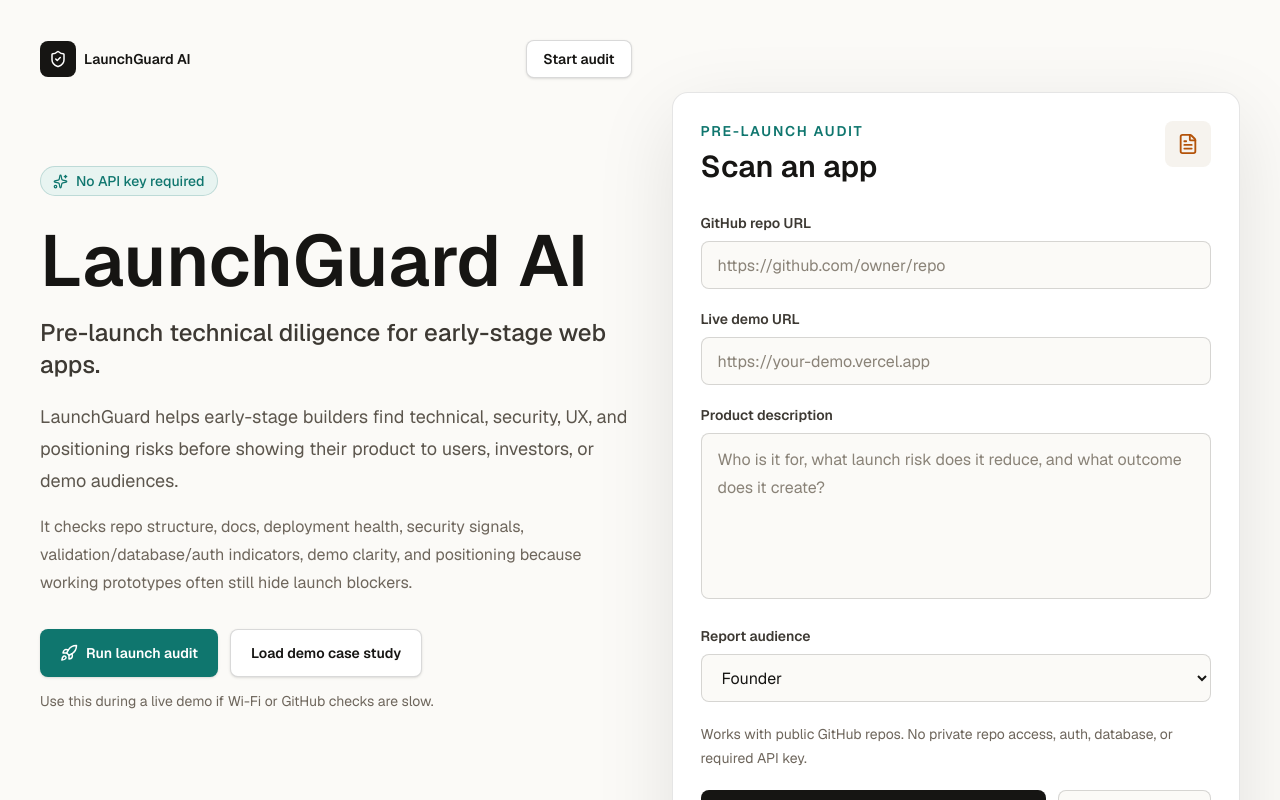
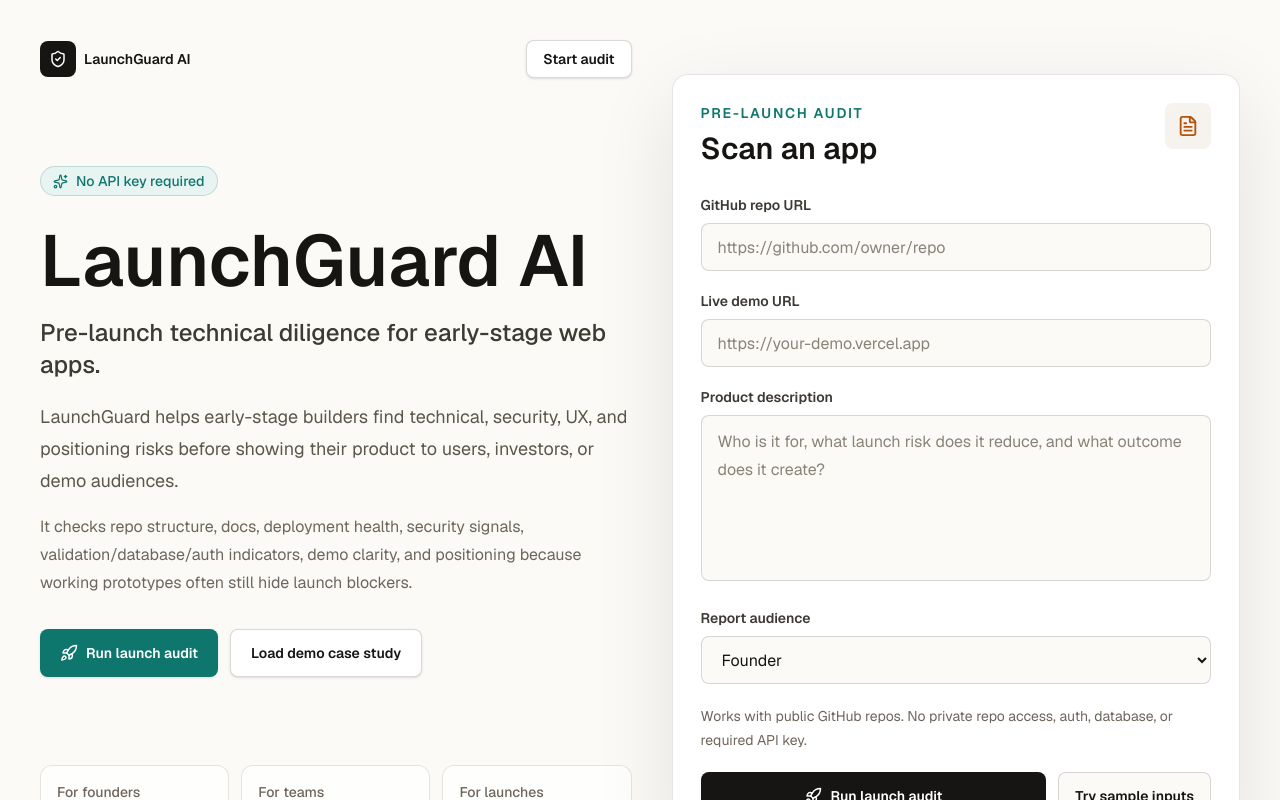
Before and after one commit to AkshajKashyap/launchguard-ai, a Next.js app: page / in a window 1280 px wide. Shown: the top 800 px of the page. Built offline with nearby package versions, Linux system fonts and the light colour scheme.

Commit message:
Refine report section layout

```diff
--- a/src/app/page.tsx
+++ b/src/app/page.tsx
@@ -403,9 +403,6 @@
                     Load demo case study
                   </button>
                 </div>
-                <p className="max-w-md text-sm leading-6 text-[#6e665c]">
-                  Use this during a live demo if Wi-Fi or GitHub checks are slow.
-                </p>
               </div>
             </div>
 
@@ -696,8 +693,7 @@
             </section>
           </div>
 
-          <div className="mt-5 grid gap-5 lg:grid-cols-2 lg:items-start">
-            <div className="space-y-5">
+          <div className="mt-5 space-y-5">
             <section className="rounded-2xl border border-black/10 bg-white p-6 shadow-sm">
               <div className="flex items-center justify-between gap-4">
                 <h2 className="text-2xl font-semibold tracking-normal">Top findings</h2>
@@ -711,13 +707,18 @@
                 ))}
               </div>
             </section>
+
             <FounderMemo memo={report.founderReadinessMemo} />
             <LaunchPlan plan={report.launchPlan} />
+          </div>
+
+          <div className="mt-5 grid gap-5 lg:grid-cols-2 lg:items-start">
+            <div className="space-y-5">
+              <LaunchSimulation simulation={report.launchSimulation} />
               <AdviceCard title="Positioning feedback" text={report.positioningFeedback} />
             </div>
 
             <div className="space-y-5">
-              <LaunchSimulation simulation={report.launchSimulation} />
               <section className="rounded-2xl border border-black/10 bg-white p-6 shadow-sm">
                 <h2 className="text-2xl font-semibold tracking-normal">Next steps</h2>
                 <div className="mt-5 space-y-3">
```
Lines whose indentation alone changed are shown as unchanged.
